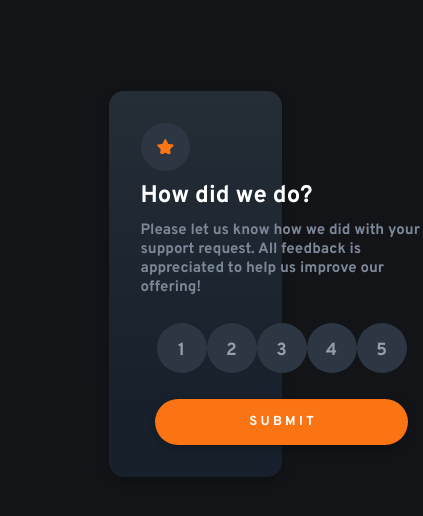
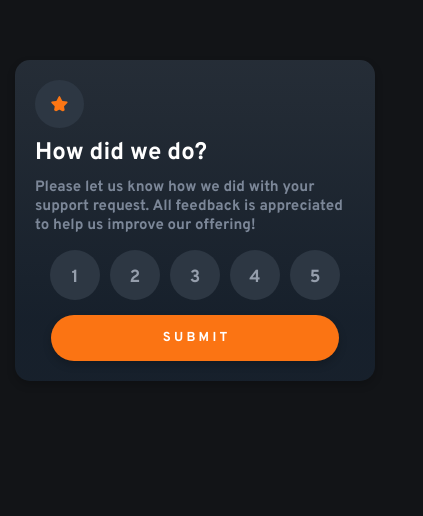
Before and after one commit to weerapon4789/Interactive-rating.github.io, a plain HTML site: page index.html in a window 390 px wide. Shown: the part 138-654 px from the top of the page, 423 px wide, since content can reach past the window. Drawn offline with Linux system fonts and the light colour scheme.

Commit message:
commit final project

```diff
--- a/style.css
+++ b/style.css
@@ -149,3 +149,29 @@ p {
     margin: auto;
     padding: 10px;
 }
+
+@media only screen and (max-width: 435px){
+    body {
+        height: 85vh;
+        padding-inline: 15px;
+        margin: auto;
+    }
+
+    /*main_card*/
+    .card_main {
+        max-width: 100%;
+        padding: 20px;
+    }
+    .btn_number {
+        padding: 0px;
+    }
+    .number {
+        margin: 5px;
+    }
+
+    /*thank_card*/
+    .card_thank {
+        max-width: 100%;
+        padding: 20px;
+    }
+}
```
